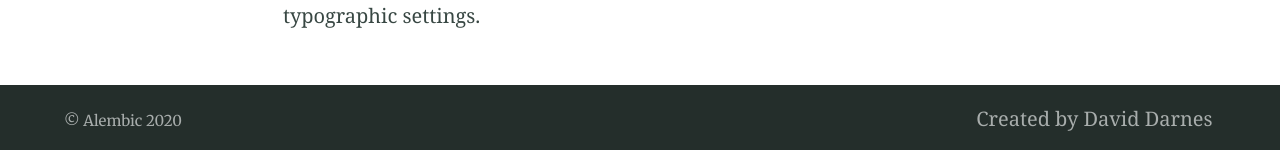
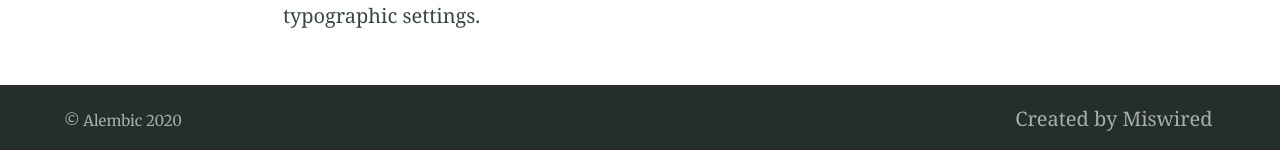
Before and after one commit to miswired/miswired.github.io, a Jekyll site: the page built from index.md, in a window 1280 px wide and 900 px high, scrolled down 4977 px. Shown: the part 747-897 px from the top of the window. Built offline with Jekyll 4.4.1, drawn with Linux system fonts in a browser that asks for light colours.

Commit message:
Initall upated of _config.yml to change branding links

```diff
--- a/_config.yml
+++ b/_config.yml
@@ -40,15 +40,13 @@
 paginate_path: blog/page:num # jekyll-paginate > blog page
 jekyll-mentions: https://twitter.com # jekyll-mentions > service used when @replying
 twitter:
-  username: DavidDarnes # jekyll-seo-tag > Owners twitter username
-author: DavidDarnes # jekyll-seo-tag > default author
+  username: 0xmiswired # jekyll-seo-tag > Owners twitter username
+author: Miswired # jekyll-seo-tag > default author
 social: # jekyll-seo-tag > social overrides
-  name: David Darnes # jekyll-seo-tag > real name
+  name: Miswired # jekyll-seo-tag > real name
   links:  # jekyll-seo-tag > social aliases (sameAs)
-    - https://twitter.com/DavidDarnes
-    - https://www.facebook.com/daviddarnes
-    - https://www.linkedin.com/in/daviddarnes
-    - https://github.com/daviddarnes
+    - https://twitter.com/0xmiswired
+    - https://github.com/miswired
 # markdown: CommonMark # Markdown parse settings, CommonMark performs slightly better an others in build time
 # commonmark:
   # options: ["SMART", "FOOTNOTES"]
@@ -81,7 +79,7 @@
 
 # 7. Site settings
 encoding: utf-8 # Make sure the encoding is right
-lang: en-GB # Set the site language
+lang: en-EN # Set the site language
 title: "Alembic" # Site name or title, also used in jekyll-seo-tag
 logo: "/assets/logos/logo.svg" # Site logo, also used in jekyll-seo-tag
 description: "Alembic is a starting point for Jekyll projects. Rather than starting from scratch, this boilerplate is designed to get the ball rolling immediately" # Site description and default description, also used in jekyll-seo-tag
@@ -122,14 +120,14 @@
   url: https://github.com/daviddarnes/alembic
 
 navigation_footer:
-- title: Created by David Darnes
-  url: https://darn.es
+- title: Created by Miswired
+  url: https://miswired.github.io
 
 social_links: # Appears in sidebar. Set the urls then uncomment and comment out as desired
-  Twitter: https://twitter.com/DavidDarnes
-  LinkedIn: https://www.linkedin.com/in/daviddarnes
-  GitHub: https://github.com/daviddarnes
-  link: https://darn.es
+  Twitter: https://twitter.com/0xMiswired
+  #LinkedIn: https://www.linkedin.com/in/daviddarnes
+  GitHub: https://github.com/miswired
+  link: https://miswired.github.io
   RSS: /feed.xml
 
 sharing_links: # Appear at the bottom of single blog posts, add as desired. The value can be 'true' or the desired button colour
```
